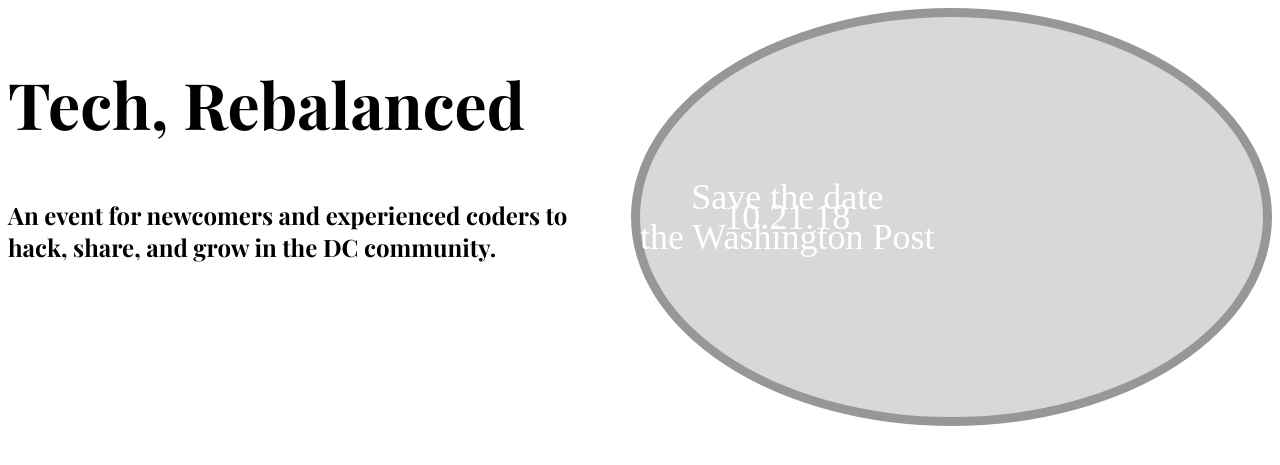
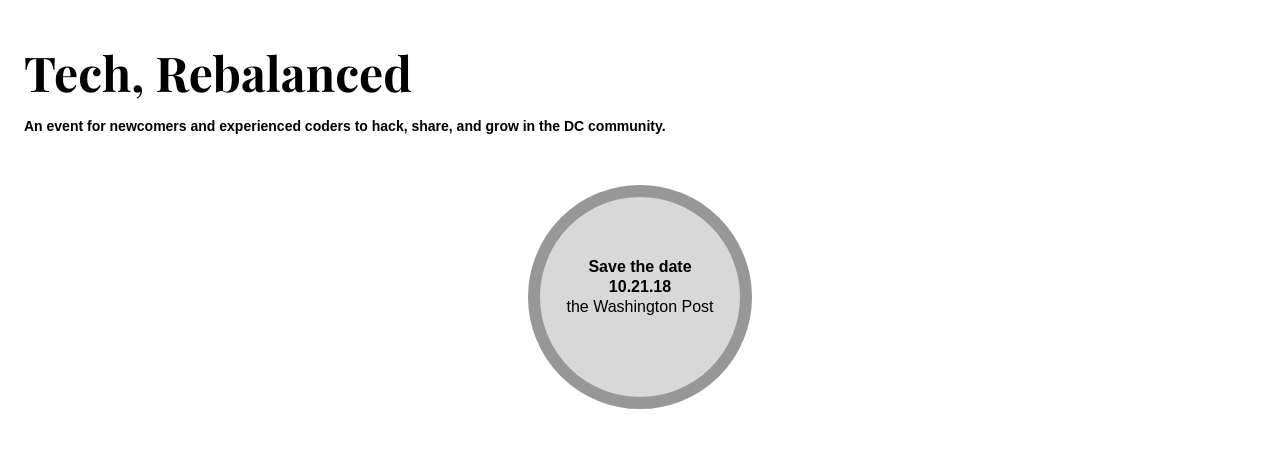
Before and after one commit to TechLadyHackathon/Tech-Rebalanced, a Jekyll site: the page built from index.html, in a window 1280 px wide. Shown: the top 465 px of the page. Built offline with Jekyll 4.4.1, drawn with Linux system fonts in a browser that asks for light colours.

Commit message:
landing section styles and layout

```diff
--- a/_includes/landing.html
+++ b/_includes/landing.html
@@ -1,16 +1,11 @@
-<div class="c-landing">
+<h1 class="c-landing__title"> Tech, Rebalanced </h1>
 
-  <div class="c-landing__hed col">
-    <h1> Tech, Rebalanced </h1>
-    <div class="subHed"> An event for newcomers and experienced coders to hack, share, and grow in the DC community. </div>
+<div class="c-landing__subtitle"> An event for newcomers and experienced coders to hack, share, and grow in the DC community. </div>
+
+<div class="c-landing__save">
+  <div class="c-landing__save-text">
+    <div class="c-landing__bold"> Save the date </div>
+    <div class="c-landing__bold"> 10.21.18 </div>
+    <div> the Washington Post </div>
   </div>
-
-  <div class="c-landing__save col">
-    <div class="c-landing__save-text">
-      <span> Save the date </span>
-      <span> 10.21.18 </span>
-      <span> the Washington Post </span>
-    </div>
-  </div>
-
 </div>
--- a/_layouts/index.html
+++ b/_layouts/index.html
@@ -4,7 +4,7 @@
 {% include head.html %}
 
 <body>
-  <main class="page-content" aria-label="Content">
+  <main class="l-main" aria-label="Content">
 
     <section class="l-landing">
       {% include landing.html %}
--- a/assets/css/main.scss
+++ b/assets/css/main.scss
@@ -7,3 +7,5 @@
 @import 'base';
 @import 'components';
 @import 'landing';
+
+@import 'layout';
--- a/assets/scss/_landing.scss
+++ b/assets/scss/_landing.scss
@@ -1,44 +1,35 @@
-
-.c-landing {
-  display: flex;
+.c-landing__title {
+  font-family: $font-playfair;
+  font-size: $size-48;
+  margin-bottom: $space-12;
 }
 
-.col {
-  flex: 1;
+.c-landing__subtitle {
+  font-family: $font-sourcesans;
+  font-size: $size-14;
+  margin-bottom: $space-48;
+  font-weight: $weight-bold;
+  line-height: 1.5;
 }
 
-.c-landing__hed {
-}
-
-.c-landing__hed h1 {
-  font-family: $font-playfair;
-  font-size: $size-64;
-}
-
-.c-landing__hed .subHed {
-  font-family: $font-playfair;
-  font-size: $size-24;
+.c-landing__save {
+  width: $width-200;
+  height: $width-200;
+  border-radius: 50%;
+  line-height: 20px;
+  text-align: center;
+  background-color: $color-grey;
+  border: 12px solid $color-dark-grey;
+  margin: 0 auto;
 }
 
 
-.c-landing__save {
-  width: $width-400;
-  height: $width-400;
-  border-radius:50%;
-  font-size:36px;
-  line-height:20px;
-  text-align:center;
-  background-color: $color-grey;
-  border: 9px solid $color-dark-grey;
-  display: flex;
+.c-landing__save-text {
+  font-family: $font-sourcesans;
+  position: relative;
+  top: 60px;
 }
 
-.c-landing__save-text {
-  color: #FFF;
-  margin: auto 0;
-  align-items: center;
+.c-landing__bold {
+  font-weight: $weight-bold;
 }
-
-.c-landing__save-text span{
-  display: block
-}
--- /dev/null
+++ b/assets/scss/_layout.scss
@@ -0,0 +1,3 @@
+.l-main {
+  margin: $space-16;
+}
--- a/assets/scss/_variables.scss
+++ b/assets/scss/_variables.scss
@@ -6,13 +6,37 @@ $font-playfair: 'Playfair Display', serif;
 $font-sourcesans: 'SourceSansPro', sans-serif;
 
 
+
+// ========================
+//  Space
+// ========================
+
+$space-4: 4px;
+
+$space-8: 8px;
+
+$space-12: 12px;
+
+$space-16: 16px;
+
+$space-24: 24px;
+
+$space-32: 32px;
+
+$space-48: 48px;
+
+
 // ========================
 //  Sizes
 // ========================
 
+$size-14: 14px;
+
 $size-24: 24px;
 
 $size-36: 36px;
+
+$size-48: 48px;
 
 $size-64: 64px;
 
@@ -20,8 +44,7 @@ $size-64: 64px;
 // ========================
 //  Widths
 // ========================
-
-$width-400: 400px;
+$width-200: 200px;
 
 // ========================
 //  Colors
@@ -30,3 +53,10 @@ $width-400: 400px;
 $color-grey: #d8d8d8;
 
 $color-dark-grey: #979797;
+
+
+// ========================
+//  Font Weights
+// ========================
+
+$weight-bold: 600;
```
Also changed, not shown: 2 other files.
